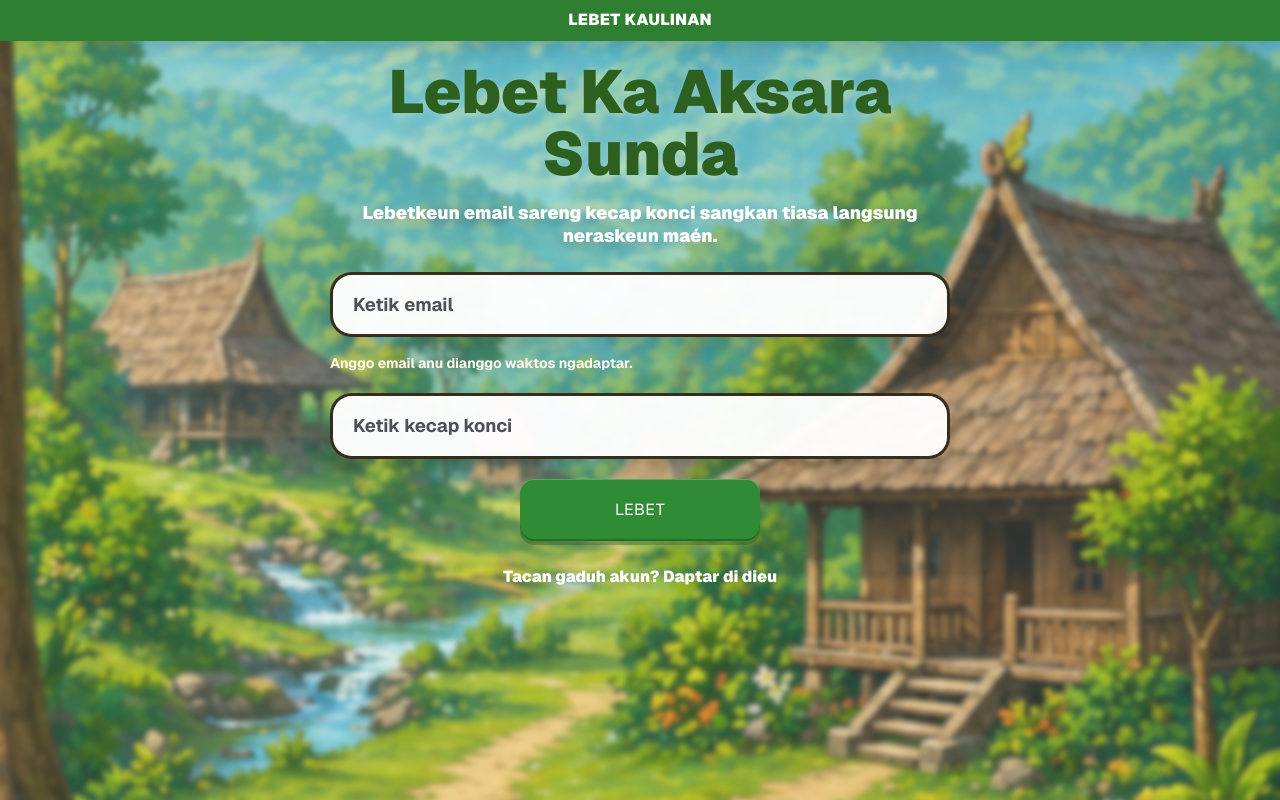
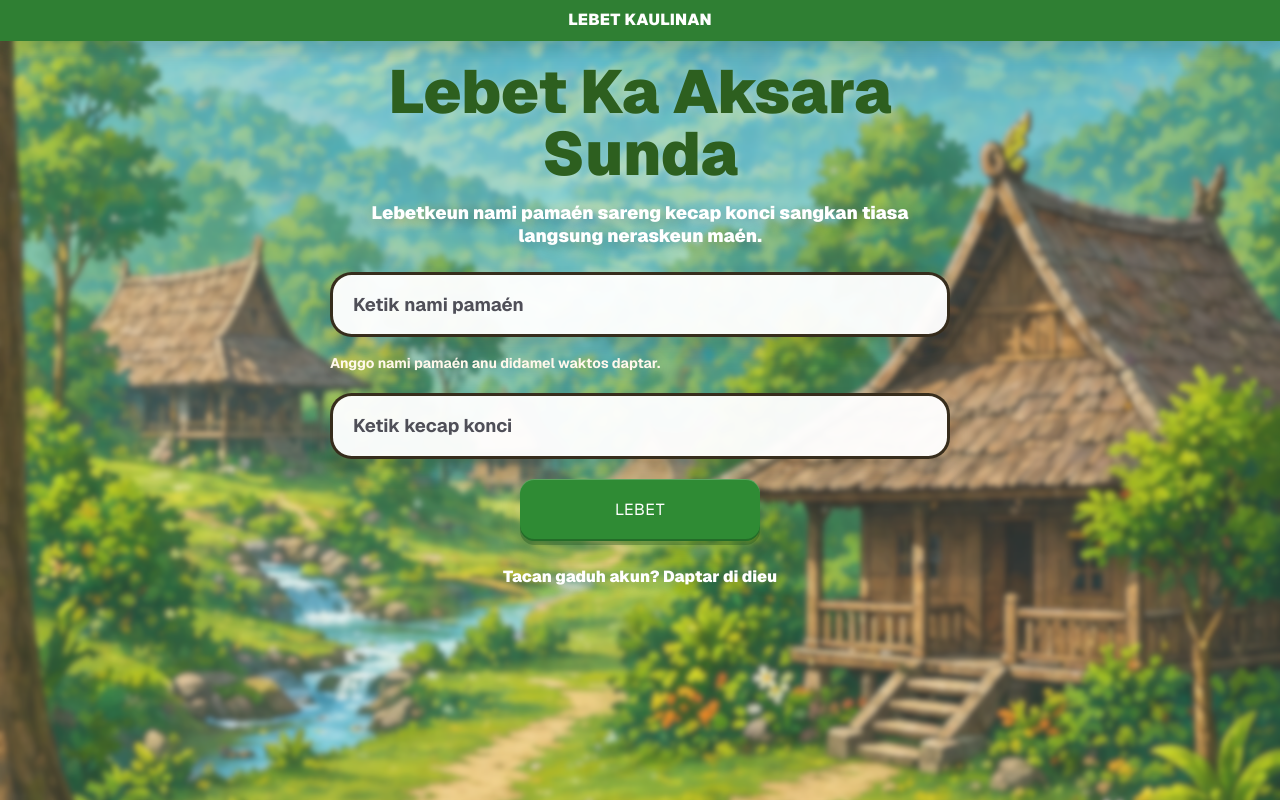
Before and after one commit to herulife/game--aksara-sunda, a Next.js app: page /login in a window 1280 px wide. Built offline with nearby package versions, Linux system fonts and the light colour scheme; no server answers.

Commit message:
Simplify auth to player name and password

```diff
--- a/src/app/(auth)/actions.ts
+++ b/src/app/(auth)/actions.ts
@@ -12,15 +12,15 @@ function mapSupabaseAuthError(message: string) {
   const normalized = message.toLowerCase();
 
   if (normalized.includes("email not confirmed")) {
-    return "Akun tacan tiasa dipake. Mangga parios email heula, teras cobian deui.";
+    return "Akun tacan tiasa dipake acan. Mangga antosan heula sakedap, teras cobian deui.";
   }
 
   if (normalized.includes("invalid login credentials")) {
-    return "Email atanapi kecap konci tacan merenah.";
+    return "Nami pamaén atanapi kecap konci tacan merenah.";
   }
 
   if (normalized.includes("user already registered")) {
-    return "Email ieu tos kadaptar. Mangga langsung lebet wae.";
+    return "Nami pamaén ieu tos kadaptar. Mangga langsung lebet waé.";
   }
 
   if (normalized.includes("email rate limit exceeded") || normalized.includes("rate limit")) {
@@ -38,36 +38,24 @@ function normalizeUsername(value: string) {
     .replace(/\s+/g, "");
 }
 
-async function findAvailableUsername(
-  supabase: Awaited<ReturnType<typeof createSupabaseServerClient>>,
-  baseValue: string,
-) {
-  const fallbackBase = normalizeUsername(baseValue) || "pamaen";
-
-  for (let index = 0; index < 8; index += 1) {
-    const candidate = index === 0 ? fallbackBase : `${fallbackBase}${Math.floor(100 + Math.random() * 900)}`;
-    const { data: available, error } = await supabase.rpc("is_username_available", {
-      input_username: candidate,
-    });
-
-    if (!error && available) {
-      return candidate;
-    }
-  }
-
-  return `${fallbackBase}${Date.now().toString().slice(-4)}`;
+function createPlayerEmail(playerKey: string) {
+  return `${playerKey}@aksarasunda.local`;
 }
 
 export async function signUpAction(
   _prevState: AuthFormState,
   formData: FormData,
 ): Promise<AuthFormState> {
-  const email = String(formData.get("email") ?? "").trim().toLowerCase();
   const password = String(formData.get("password") ?? "");
   const displayName = String(formData.get("displayName") ?? "").trim();
+  const playerKey = normalizeUsername(displayName);
 
-  if (!email || !password || !displayName) {
+  if (!password || !displayName) {
     return { error: "Sadaya kolom wajib dieusian." };
+  }
+
+  if (playerKey.length < 3) {
+    return { error: "Nami pamaén kedah sahenteuna 3 huruf atanapi angka." };
   }
 
   if (password.length < 6) {
@@ -75,14 +63,24 @@ export async function signUpAction(
   }
 
   const supabase = await createSupabaseServerClient();
-  const username = await findAvailableUsername(supabase, displayName || email.split("@")[0] || "pamaen");
+  const { data: available, error: availabilityError } = await supabase.rpc("is_username_available", {
+    input_username: playerKey,
+  });
+
+  if (availabilityError) {
+    return { error: "Aya gangguan alit. Mangga cobian deui sawatara waktos deui." };
+  }
+
+  if (!available) {
+    return { error: "Nami pamaén ieu parantos dianggo. Mangga anggo nami séjén." };
+  }
 
   const { error } = await supabase.auth.signUp({
-    email,
+    email: createPlayerEmail(playerKey),
     password,
     options: {
       data: {
-        username,
+        username: playerKey,
         display_name: displayName,
       },
     },
@@ -93,7 +91,7 @@ export async function signUpAction(
   }
 
   return {
-    success: "Daptar parantos hasil. Ayeuna kantun lebet wae.",
+    success: "Daptar parantos hasil. Ayeuna tinggal lebet waé.",
   };
 }
 
@@ -101,12 +99,16 @@ export async function signInAction(
   _prevState: AuthFormState,
   formData: FormData,
 ): Promise<AuthFormState> {
-  const email = String(formData.get("email") ?? "").trim().toLowerCase();
+  const playerName = String(formData.get("playerName") ?? "").trim();
   const password = String(formData.get("password") ?? "");
 
-  if (!email || !password) {
-    return { error: "Email sareng kecap konci wajib dieusian." };
+  if (!playerName || !password) {
+    return { error: "Nami pamaén sareng kecap konci wajib dieusian." };
   }
+
+  const email = playerName.includes("@")
+    ? playerName.toLowerCase()
+    : createPlayerEmail(normalizeUsername(playerName));
 
   const supabase = await createSupabaseServerClient();
   const { error } = await supabase.auth.signInWithPassword({
--- a/src/app/(auth)/login/page.tsx
+++ b/src/app/(auth)/login/page.tsx
@@ -17,7 +17,7 @@ export default async function LoginPage() {
     <AuthShell
       headerTitle="Lebet Kaulinan"
       title="Lebet Ka Aksara Sunda"
-      description="Lebetkeun email sareng kecap konci sangkan tiasa langsung neraskeun maén."
+      description="Lebetkeun nami pamaén sareng kecap konci sangkan tiasa langsung neraskeun maén."
       footerText="Tacan gaduh akun?"
       footerLinkLabel="Daptar di dieu"
       footerLinkHref="/register"
--- a/src/app/(auth)/register/page.tsx
+++ b/src/app/(auth)/register/page.tsx
@@ -17,7 +17,7 @@ export default async function RegisterPage() {
     <AuthShell
       headerTitle="Daptar Pamaén Anyar"
       title="Damel Akun Aksara Sunda"
-      description="Eusian nami pamaén, email, sareng kecap konci kanggo ngamimitian maén."
+      description="Eusian nami pamaén sareng kecap konci kanggo ngamimitian maén."
       footerText="Parantos gaduh akun?"
       footerLinkLabel="Lebet di dieu"
       footerLinkHref="/login"
--- a/src/components/auth/login-form.tsx
+++ b/src/components/auth/login-form.tsx
@@ -4,31 +4,39 @@ import { useActionState, useState } from "react";
 import { signInAction, type AuthFormState } from "@/app/(auth)/actions";
 
 const initialState: AuthFormState = {};
-const LAST_EMAIL_KEY = "aksara-sunda-last-email";
+const LAST_PLAYER_NAME_KEY = "aksara-sunda-last-player-name";
 
 export function LoginForm() {
   const [state, formAction, pending] = useActionState(signInAction, initialState);
-  const [email, setEmail] = useState(() =>
-    typeof window === "undefined" ? "" : window.localStorage.getItem(LAST_EMAIL_KEY) ?? "",
+  const [playerName, setPlayerName] = useState(() =>
+    typeof window === "undefined" ? "" : window.localStorage.getItem(LAST_PLAYER_NAME_KEY) ?? "",
   );
 
   return (
-    <form action={formAction} className="space-y-3.5 sm:space-y-5">
+    <form
+      action={formAction}
+      className="space-y-3.5 sm:space-y-5"
+      onSubmit={() => {
+        if (typeof window !== "undefined" && playerName.trim()) {
+          window.localStorage.setItem(LAST_PLAYER_NAME_KEY, playerName.trim());
+        }
+      }}
+    >
       <label className="block">
         <input
-          name="email"
-          type="email"
-          value={email}
-          onChange={(event) => setEmail(event.target.value)}
-          placeholder="Ketik email"
+          name="playerName"
+          type="text"
+          value={playerName}
+          onChange={(event) => setPlayerName(event.target.value)}
+          placeholder="Ketik nami pamaén"
           className="mockup-input text-base sm:text-xl"
-          autoComplete="email"
+          autoComplete="username"
           required
         />
       </label>
 
       <p className="-mt-1 text-left text-xs font-bold text-[#fff8ec] drop-shadow-[0_3px_8px_rgba(46,38,18,0.22)] sm:text-sm">
-        Anggo email anu dianggo waktos ngadaptar.
+        Anggo nami pamaén anu didamel waktos daptar.
       </p>
 
       <label className="block">
--- a/src/components/auth/register-form.tsx
+++ b/src/components/auth/register-form.tsx
@@ -5,23 +5,23 @@ import { useRouter } from "next/navigation";
 import { signUpAction, type AuthFormState } from "@/app/(auth)/actions";
 
 const initialState: AuthFormState = {};
-const LAST_EMAIL_KEY = "aksara-sunda-last-email";
+const LAST_PLAYER_NAME_KEY = "aksara-sunda-last-player-name";
 
 export function RegisterForm() {
   const router = useRouter();
   const [state, formAction, pending] = useActionState(signUpAction, initialState);
-  const [email, setEmail] = useState("");
+  const [playerName, setPlayerName] = useState("");
 
   useEffect(() => {
-    if (!state.success || !email) return;
+    if (!state.success || !playerName) return;
 
-    window.localStorage.setItem(LAST_EMAIL_KEY, email.trim().toLowerCase());
+    window.localStorage.setItem(LAST_PLAYER_NAME_KEY, playerName.trim());
     const timeout = window.setTimeout(() => {
       router.push("/login");
     }, 900);
 
     return () => window.clearTimeout(timeout);
-  }, [email, router, state.success]);
+  }, [playerName, router, state.success]);
 
   return (
     <form action={formAction} className="space-y-3.5 sm:space-y-4.5">
@@ -29,21 +29,11 @@ export function RegisterForm() {
         <input
           name="displayName"
           type="text"
+          value={playerName}
+          onChange={(event) => setPlayerName(event.target.value)}
           placeholder="Ketik nami pamaén"
           className="mockup-input text-base sm:text-xl"
-          required
-        />
-      </label>
-
-      <label className="block">
-        <input
-          name="email"
-          type="email"
-          value={email}
-          onChange={(event) => setEmail(event.target.value)}
-          placeholder="Ketik email"
-          className="mockup-input text-base sm:text-xl"
-          autoComplete="email"
+          autoComplete="username"
           required
         />
       </label>
@@ -67,7 +57,7 @@ export function RegisterForm() {
 
       {state.success ? (
         <p className="rounded-[1.4rem] bg-[#dcefd3] px-5 py-4 text-left text-base font-semibold text-primary-strong shadow-[0_12px_22px_rgba(39,79,42,0.12)]">
-          {state.success} Email hidep langsung kasimpen, sakedap deui bade dipindahkeun ka kaca lebet.
+          {state.success} Nami pamaén hidep langsung kasimpen, sakedap deui bade dipindahkeun ka kaca lebet.
         </p>
       ) : null}
 
```
